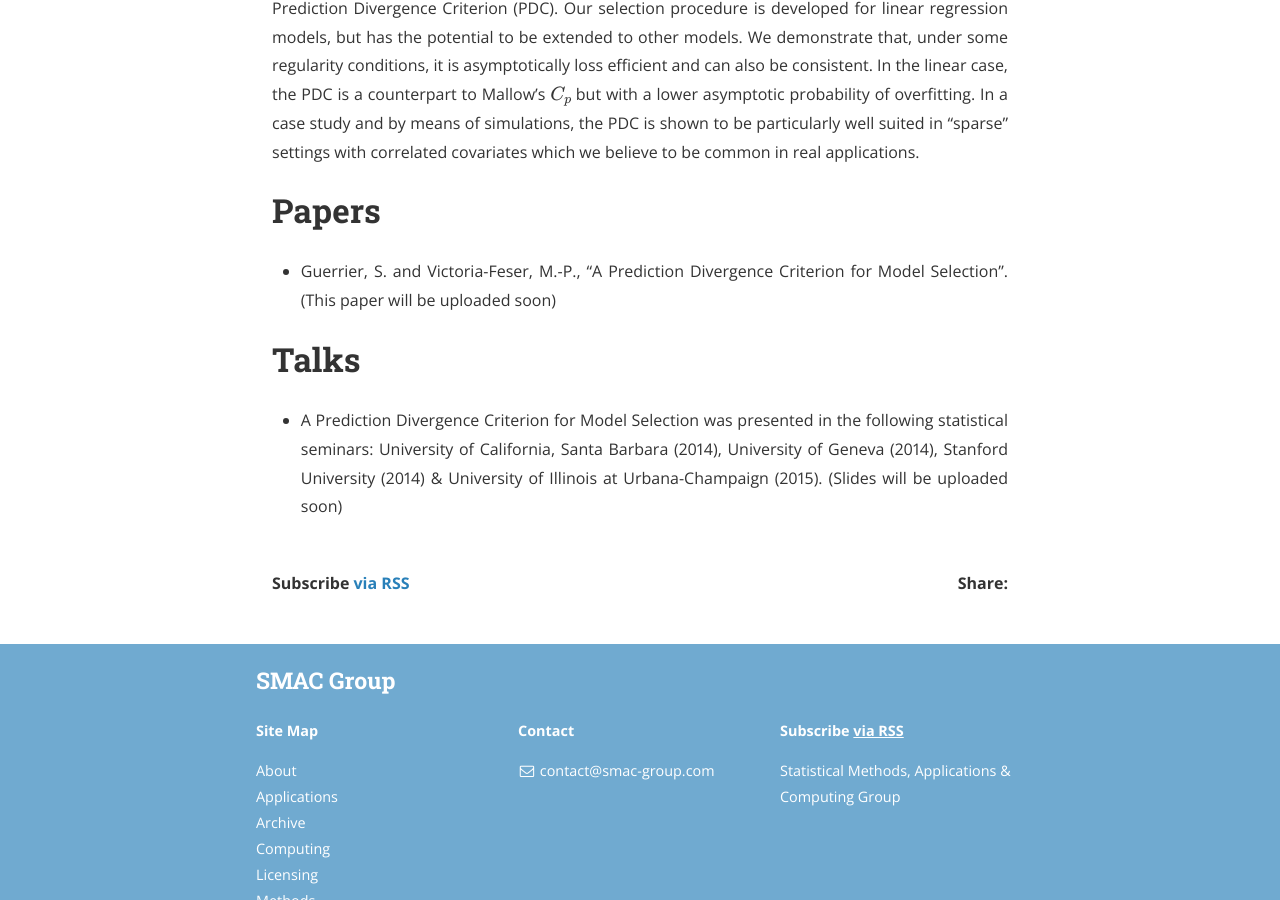
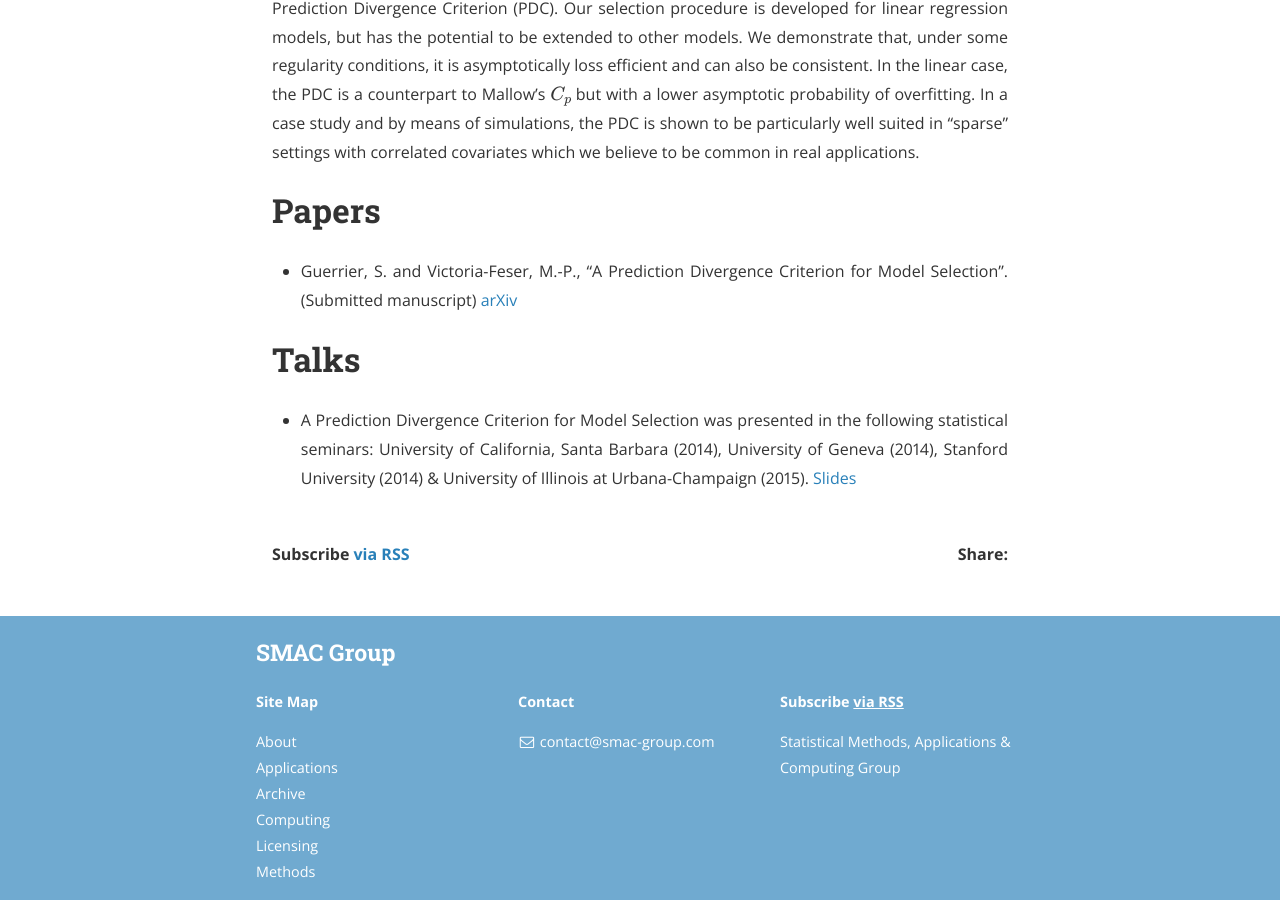
Before and after one commit to SMAC-Group/smac-group.github.io, a Jekyll site: the page built from methods/_posts/2015-11-14-pdc.markdown, in a window 1280 px wide and 900 px high, scrolled down 584 px. Built offline with Jekyll 4.4.1, drawn with Linux system fonts in a browser that asks for light colours; nearby versions of some CDN libraries; formulas are drawn with MathJax 3; a style sheet for code colours, icons or effects is not loaded.

Commit message:
PDC update

```diff
--- a/methods/_posts/2015-11-14-pdc.markdown
+++ b/methods/_posts/2015-11-14-pdc.markdown
@@ -15,8 +15,8 @@ The problem of model selection is inevitable in an increasingly large number of
 # Papers
 
 * Guerrier, S. and Victoria-Feser, M.-P., “A Prediction Divergence Criterion for Model
-Selection". (This paper will be uploaded soon)
+Selection". (Submitted manuscript) [arXiv](http://arxiv.org/abs/1511.04485)
 
 # Talks
 
-* A Prediction Divergence Criterion for Model Selection was presented in the following statistical seminars: University of California, Santa Barbara (2014), University of Geneva (2014), Stanford University (2014) & University of Illinois at Urbana-Champaign (2015). (Slides will be uploaded soon)
+* A Prediction Divergence Criterion for Model Selection was presented in the following statistical seminars: University of California, Santa Barbara (2014), University of Geneva (2014), Stanford University (2014) & University of Illinois at Urbana-Champaign (2015). [Slides](/assets/pdfs/PDC.pdf)
```
Also changed, not shown: 1 other file.
